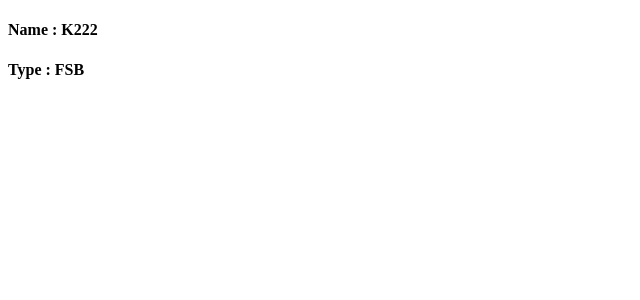
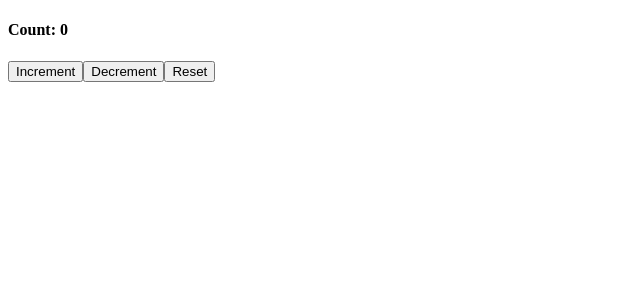
Before and after one commit to NutanShinde8926/class-practice, a React (Vite) app: page / in a window 1280 px wide. Shown: the top 300 px of the page, without its empty margins (0-640 px from the left). Built offline with nearby package versions, Linux system fonts and the light colour scheme.

Commit message:
user counter

```diff
--- a/src/App.jsx
+++ b/src/App.jsx
@@ -30,9 +30,9 @@ const App = () => {
      <FormValidation /> */}
      {/* <HookForm /> */}
      {/* <ChangeColor /> */}
-     <ExternalCompenent />
-     <BatchProvider />
-     {/* <UseReducerCounter /> */}
+     {/* <ExternalCompenent />
+     <BatchProvider /> */}
+     <UseReducerCounter />
     </div>
   )
 }
```
